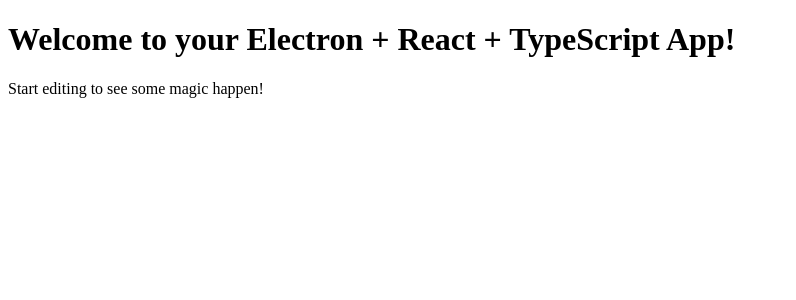
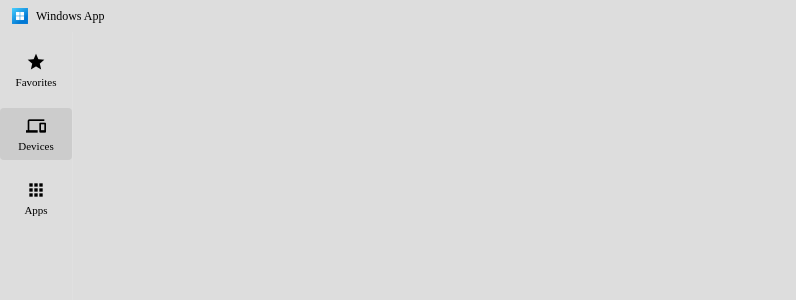
Before and after one commit to PeterLin-WAPP/WAPP-systray, a React app: page / in a window 1280 px wide. Shown: the top 300 px of the page, without its empty margins (0-796 px from the left). Built offline with nearby package versions, Linux system fonts and the light colour scheme.

Commit message:
Save current version before adding system tray integration

```diff
--- a/src/renderer/App.tsx
+++ b/src/renderer/App.tsx
@@ -1,10 +1,60 @@
-import React from 'react';
+import React, { useState } from 'react';
+import './styles.css';
+// Import the icon using webpack's module system
+const appIcon = require('../../assets/icon.png');
+
+interface NavItemProps {
+  icon: string;
+  label: string;
+  isActive: boolean;
+  onClick: () => void;
+}
+
+const NavItem: React.FC<NavItemProps> = ({ icon, label, isActive, onClick }) => (
+  <div className={`nav-item ${isActive ? 'active' : ''}`} onClick={onClick}>
+    <i className="material-icons icon">{icon}</i>
+    <span className="label">{label}</span>
+  </div>
+);
 
 export const App: React.FC = () => {
+  const [activeNav, setActiveNav] = useState('devices');
+
   return (
-    <div>
-      <h1>Welcome to your Electron + React + TypeScript App!</h1>
-      <p>Start editing to see some magic happen!</p>
-    </div>
+    <>
+      <div className="titlebar">
+        <div className="drag-region">
+          <div className="window-title">
+            <img src={appIcon} className="window-icon" alt="Windows App" />
+            <span>Windows App</span>
+          </div>
+        </div>
+      </div>
+      <div className="app-container">
+        <nav className="nav-sidebar">
+          <NavItem
+            icon="star"
+            label="Favorites"
+            isActive={activeNav === 'favorites'}
+            onClick={() => setActiveNav('favorites')}
+          />
+          <NavItem
+            icon="devices"
+            label="Devices"
+            isActive={activeNav === 'devices'}
+            onClick={() => setActiveNav('devices')}
+          />
+          <NavItem
+            icon="apps"
+            label="Apps"
+            isActive={activeNav === 'apps'}
+            onClick={() => setActiveNav('apps')}
+          />
+        </nav>
+        <main className="main-content">
+          {/* Content will go here */}
+        </main>
+      </div>
+    </>
   );
 };
--- a/src/renderer/index.html
+++ b/src/renderer/index.html
@@ -3,6 +3,13 @@
   <head>
     <meta charset="UTF-8" />
     <title>Windows App</title>
+    <link href="https://fonts.googleapis.com/icon?family=Material+Icons" rel="stylesheet">
+    <style>
+      body {
+        margin: 0;
+        overflow: hidden;
+      }
+    </style>
   </head>
   <body>
     <div id="root"></div>
--- /dev/null
+++ b/src/renderer/styles.css
@@ -0,0 +1,114 @@
+html, body {
+  margin: 0;
+  padding: 0;
+  height: 100%;.nav-sidebar {
+  width: 72px;
+  background-color: #dddddd;
+  display: flex;
+  flex-direction: column;
+  align-items: center;
+  padding-top: 12px;
+  border-right: 1px solid #e0e0e0;
+}family: -apple-system, BlinkMacSystemFont, 'Segoe UI', Roboto, 'Helvetica Neue', Arial, sans-serif;
+  background-color: #dddddd;
+}
+
+.titlebar {
+  height: 32px;
+  background: #dddddd;
+  user-select: none;
+  display: flex;
+  position: fixed;
+  top: 0;
+  left: 0;
+  right: 0;
+  z-index: 1000;
+  -webkit-app-region: no-drag;
+}
+
+.drag-region {
+  width: 100%;
+  height: 100%;
+  -webkit-app-region: drag;
+}
+
+/* Ensure window controls don't get draggable behavior */
+.titlebar .drag-region {
+  display: flex;
+  align-items: center;
+  padding: 0 8px;
+  width: 100%;
+}
+
+.window-title {
+  display: flex;
+  align-items: center;
+  gap: 8px;
+  padding: 0 4px;
+  font-size: 12px;
+  color: #000000;
+  -webkit-app-region: drag;
+}
+
+.window-icon {
+  width: 16px;
+  height: 16px;
+  object-fit: contain;
+}
+
+.app-container {
+  display: flex;
+  height: 100vh;
+  padding-top: 32px;
+  box-sizing: border-box;
+}
+
+.nav-sidebar {
+  width: 48px;
+  background-color: #ddddddff;
+  display: flex;
+  flex-direction: column;
+  align-items: center;
+  padding-top: 8px;
+  border-right: 1px solid #e0e0e0;
+}
+
+.nav-item {
+  width: 48px;
+  height: auto;
+  display: flex;
+  flex-direction: column;
+  align-items: center;
+  justify-content: center;
+  margin-bottom: 12px;
+  padding: 8px 0;
+  border-radius: 4px;
+  color: #000000;
+  cursor: pointer;
+}
+
+.nav-item .icon {
+  font-size: 20px;
+  margin-bottom: 4px;
+}
+
+.nav-item .label {
+  font-size: 11px;
+  text-align: center;
+  white-space: nowrap;
+}
+
+.nav-item:hover {
+  background-color: #cccccc;
+  width: 100%;
+}
+
+.nav-item.active {
+  background-color: #cccccc;
+  width: 100%;
+}
+
+.main-content {
+  flex: 1;
+  padding: 20px;
+}
--- /dev/null
+++ b/src/renderer/types.d.ts
@@ -0,0 +1,4 @@
+declare module '*.png' {
+    const content: any;
+    export default content;
+}
--- a/webpack.config.js
+++ b/webpack.config.js
@@ -10,7 +10,7 @@ module.exports = {
     static: {
       directory: path.join(__dirname, 'dist'),
     },
-    port: 4000,
+    port: 4001,
   },
   output: {
     path: path.resolve(__dirname, 'dist'),
```
Also changed, not shown: src/main.ts (+11 -3 lines).
